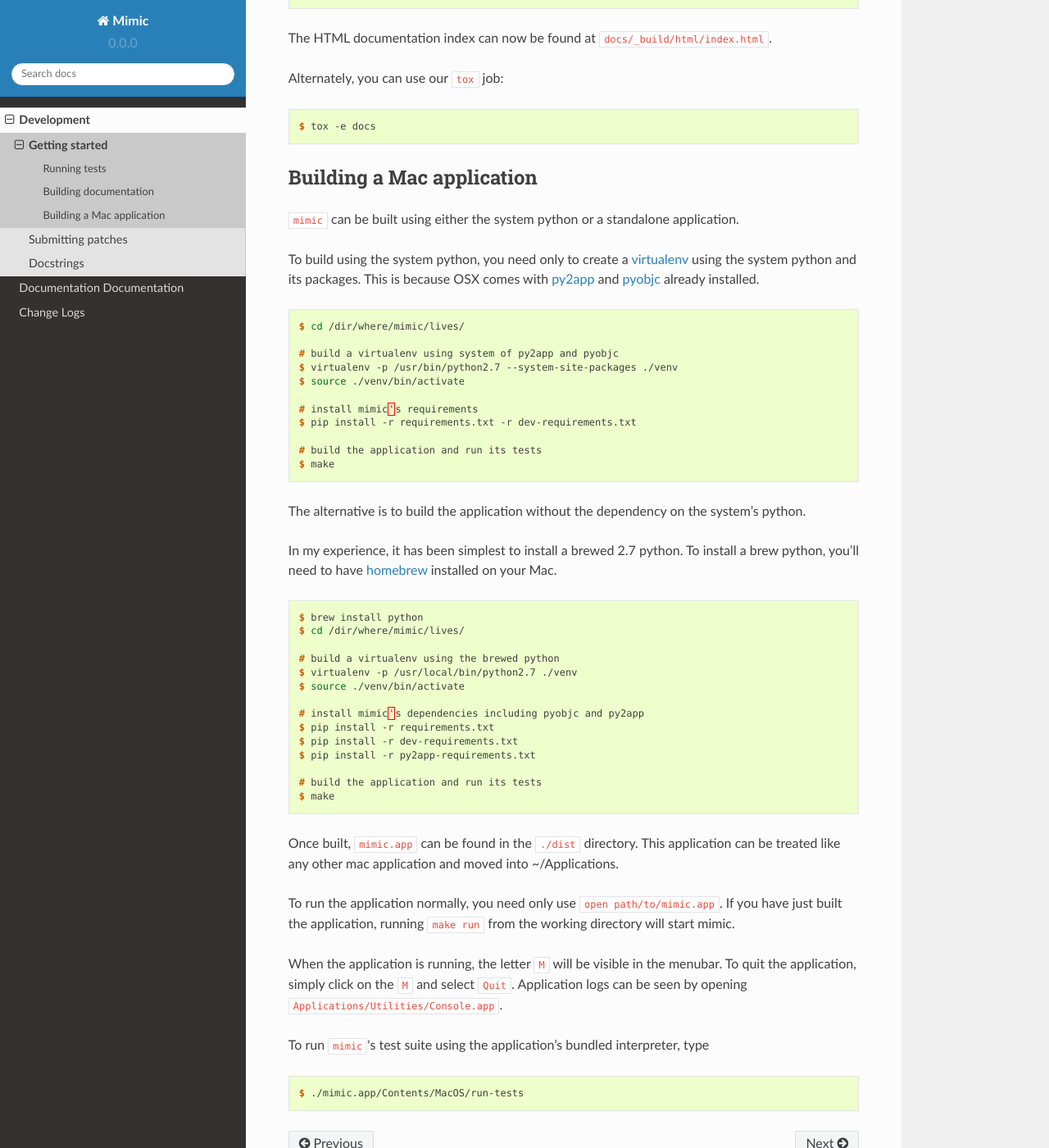
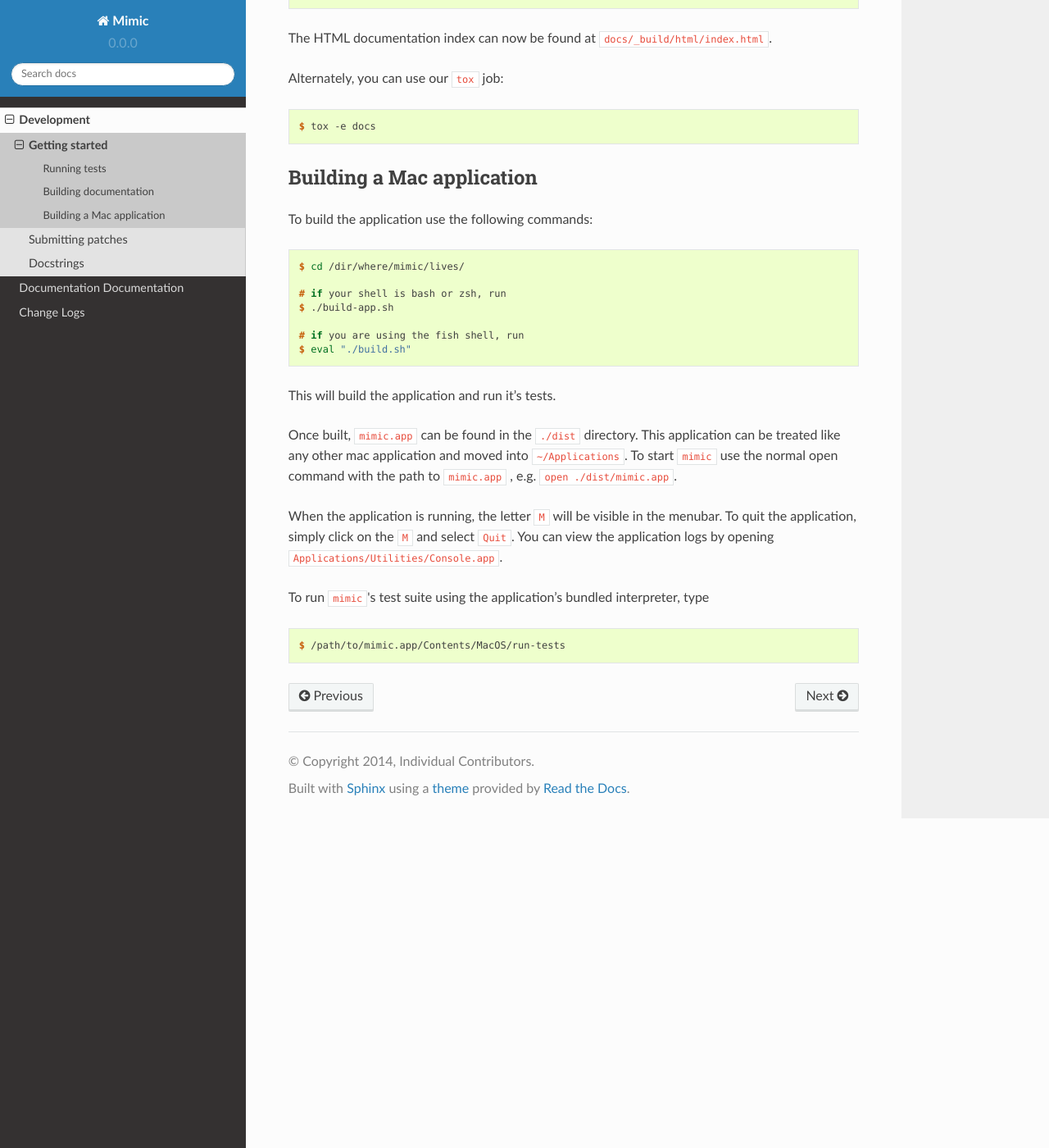
Before and after one commit to rackerlabs/mimic, a Sphinx documentation site: the page built from docs/development/getting-started.rst, in a window 1280 px wide and 1400 px high, scrolled down 1501 px. Shown: the whole window at 82% size. Built offline with Sphinx 7.4.7 and the Read the Docs theme 2.0.0, drawn with Linux system fonts in a browser that asks for light colours.

Commit message:
change docs to reflect building using system python

```diff
--- a/docs/development/getting-started.rst
+++ b/docs/development/getting-started.rst
@@ -87,63 +87,29 @@
 Building a Mac application
 ~~~~~~~~~~~~~~~~~~~~~~~~~~
 
-``mimic`` can be built using either the system python or a standalone
-application.
-
-To build using the system python, you need only to create a `virtualenv`_
-using the system python and its packages.
-This is because OSX comes with `py2app`_ and `pyobjc`_ already installed.
+To build the application use the following commands:
 
 .. code-block:: console
 
    $ cd /dir/where/mimic/lives/
 
-   # build a virtualenv using system of py2app and pyobjc
-   $ virtualenv -p /usr/bin/python2.7 --system-site-packages ./venv
-   $ source ./venv/bin/activate
+   # if your shell is bash or zsh, run
+   $ ./build-app.sh
 
-   # install mimic's requirements
-   $ pip install -r requirements.txt -r dev-requirements.txt
+   # if you are using the fish shell, run
+   $ eval "./build.sh"
 
-   # build the application and run its tests
-   $ make
-
-
-The alternative is to build the application without the dependency on the
-system's python.
-
-In my experience, it has been simplest to install a brewed 2.7 python.
-To install a brew python, you'll need to have `homebrew`_ installed on your
-Mac.
-
-.. code-block:: console
-
-   $ brew install python
-   $ cd /dir/where/mimic/lives/
-
-   # build a virtualenv using the brewed python
-   $ virtualenv -p /usr/local/bin/python2.7 ./venv
-   $ source ./venv/bin/activate
-
-   # install mimic's dependencies including pyobjc and py2app
-   $ pip install -r requirements.txt
-   $ pip install -r dev-requirements.txt
-   $ pip install -r py2app-requirements.txt
-
-   # build the application and run its tests
-   $ make
+This will build the application and run it's tests.
 
 Once built, ``mimic.app`` can be found in the ``./dist`` directory.
 This application can be treated like any other mac application and moved into
-~/Applications.
-
-To run the application normally, you need only use ``open path/to/mimic.app``.
-If you have just built the application, running ``make run`` from the
-working directory will start mimic.
+``~/Applications``.
+To start ``mimic`` use the normal open command with the path to ``mimic.app``
+, e.g. ``open ./dist/mimic.app``.
 
 When the application is running, the letter ``M`` will be visible in the
 menubar. To quit the application, simply click on the ``M`` and select
-``Quit``. Application logs can be seen by opening
+``Quit``. You can view the application logs by opening
 ``Applications/Utilities/Console.app``.
 
 To run ``mimic``\'s test suite using the application's bundled interpreter,
@@ -151,7 +117,7 @@
 
 .. code-block:: console
 
-   $ ./mimic.app/Contents/MacOS/run-tests
+   $ /path/to/mimic.app/Contents/MacOS/run-tests
 
 .. _`homebrew`: http://brew.sh/
 .. _`pytest`: https://pypi.python.org/pypi/pytest
```
